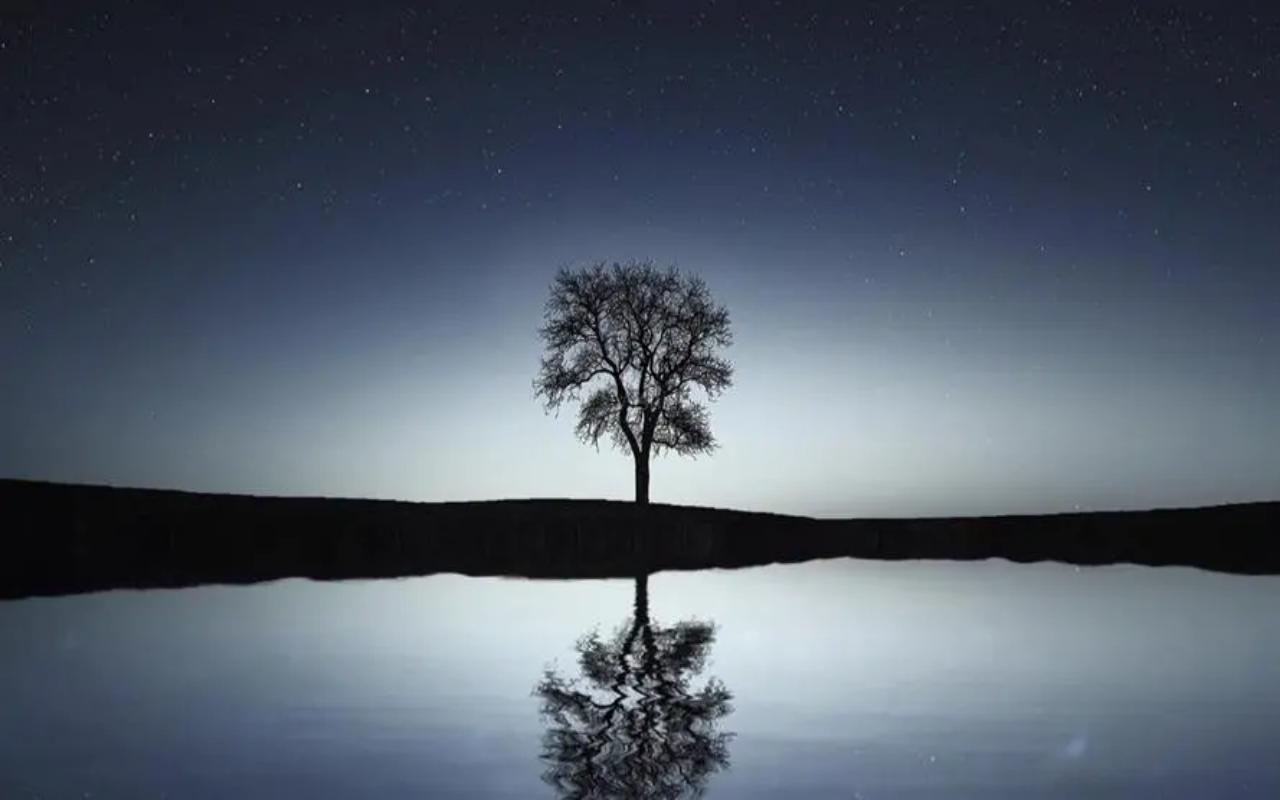
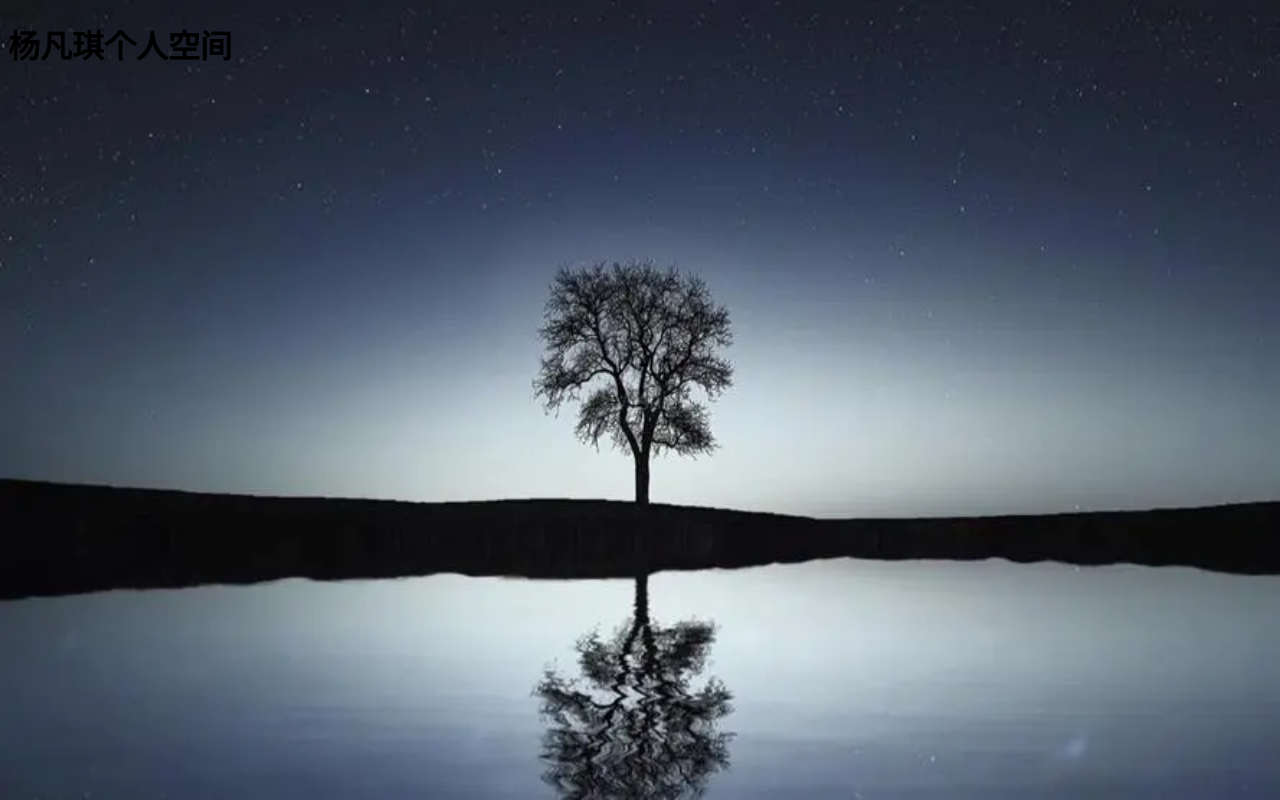
Before and after one commit to Blagori/Blagori.github.io, a plain HTML site: page index.html in a window 1280 px wide. Drawn offline with Linux system fonts and the light colour scheme.

Commit message:
Update index.html

```diff
--- a/index.html
+++ b/index.html
@@ -5,6 +5,6 @@
 		<title>个人空间</title>
 	</head>
 	<body background="background.jpg" style="background-repeat: no-repeat;background-size: 100% 100%;background-attachment: fixed;">
-		<h1></h1>
+		<h1 class="dotted">杨凡琪个人空间</h1>
 	</body>
 </html>
```
